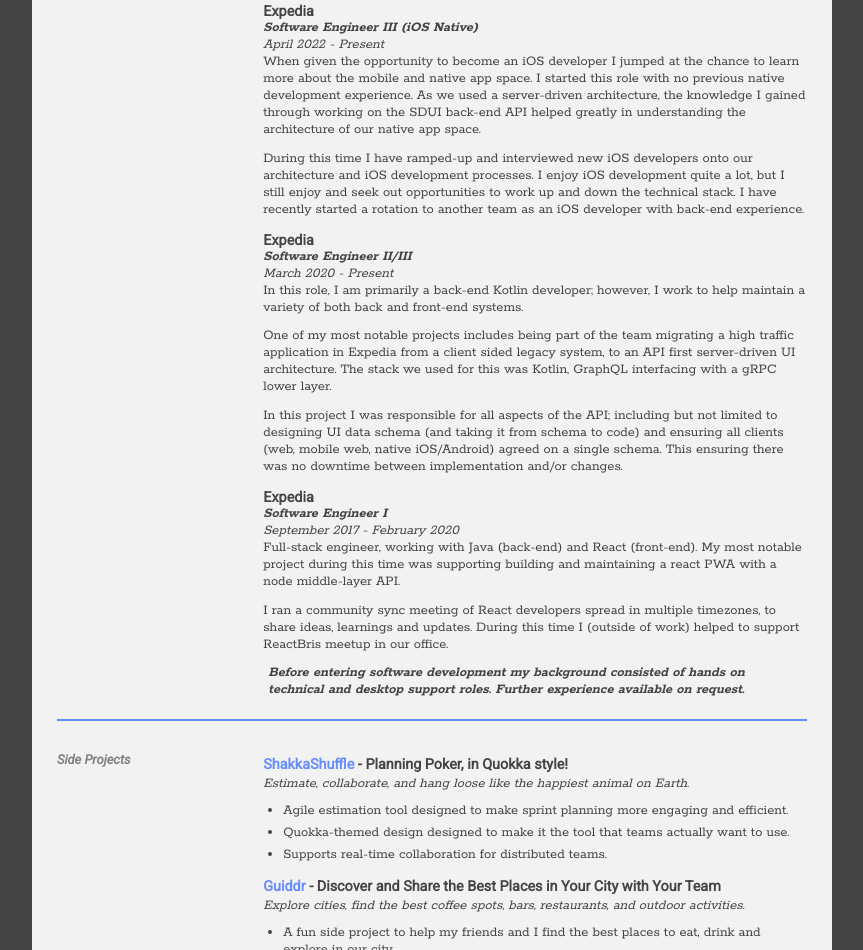
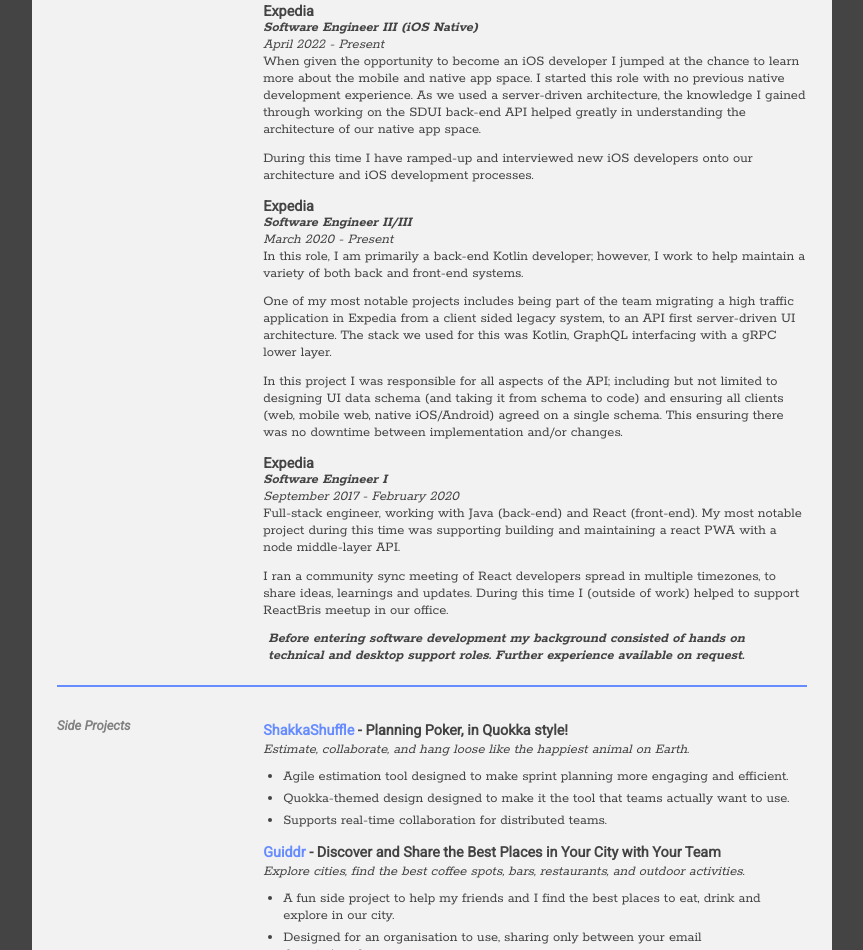
Before and after one commit to ben-doyle/benjamin-doyle-cv, a plain HTML site: page index.html in a window 1280 px wide. Shown: the part 1394-2344 px from the top of the page, without its empty margins (208-1071 px from the left). Drawn offline with Linux system fonts and the light colour scheme; a script that the page names is missing.

Commit message:
chore: changes to spelling and grammar

```diff
--- a/index.html
+++ b/index.html
@@ -163,9 +163,7 @@
                 helped greatly in understanding the architecture of our native app space. </p>
               <p>
                 During this time I have ramped-up and interviewed new iOS developers onto our architecture and iOS
-                development processes. I enjoy iOS development quite a lot, but I still enjoy and seek out opportunities
-                to work up and down the technical stack. I have recently started a rotation to another team as an iOS
-                developer with back-end experience.
+                development processes.
               </p>
             </article>
             <article>
```
